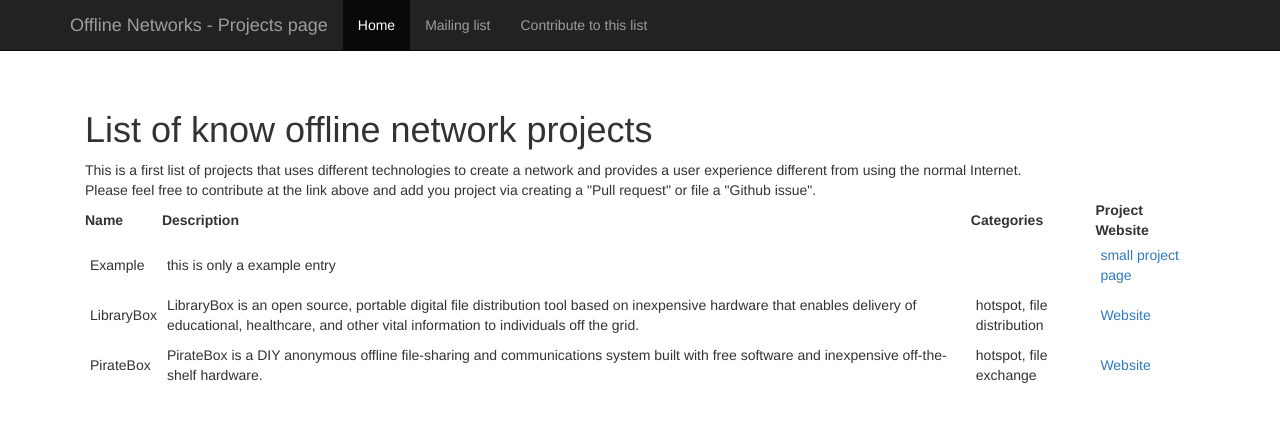
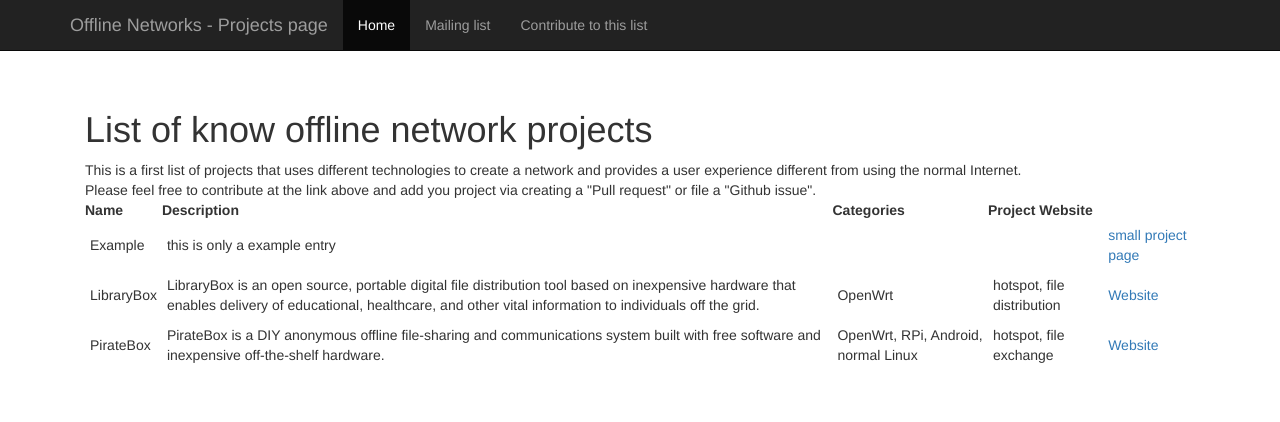
Before and after one commit to MaStr/off.network-projects, a Jekyll site: the page built from index.html, in a window 1280 px wide. Shown: the top 422 px of the page. Built offline with Jekyll 4.4.1, drawn with Linux system fonts in a browser that asks for light colours; nearby versions of some CDN libraries.

Commit message:
add plattforms

```diff
--- a/_data/projects/librarybox.yml
+++ b/_data/projects/librarybox.yml
@@ -2,3 +2,4 @@
 url: http://librarybox.us
 description: LibraryBox is an open source, portable digital file distribution tool based on inexpensive hardware that enables delivery of educational, healthcare, and other vital information to individuals off the grid.
 categories: hotspot, file distribution
+plattforms: OpenWrt
--- a/_data/projects/piratebox.yml
+++ b/_data/projects/piratebox.yml
@@ -2,3 +2,4 @@
 url: http://piratebox.cc
 description: PirateBox is a DIY anonymous offline file-sharing and communications system built with free software and inexpensive off-the-shelf hardware.
 categories: hotspot, file exchange
+plattforms: OpenWrt, RPi, Android, normal Linux
--- a/index.html
+++ b/index.html
@@ -16,6 +16,7 @@
   <tr>
 	<td>{{ proj.name }}</td>
 	<td>{{ proj.description }} </td>
+	<td>{{ proj.plattforms }} </td>
 	<td>{{ proj.categories }} </td>
 {% if  proj.url  %}
 	<td><a href="{{ proj.url }}" target="_blank">Website</a></td>
```
